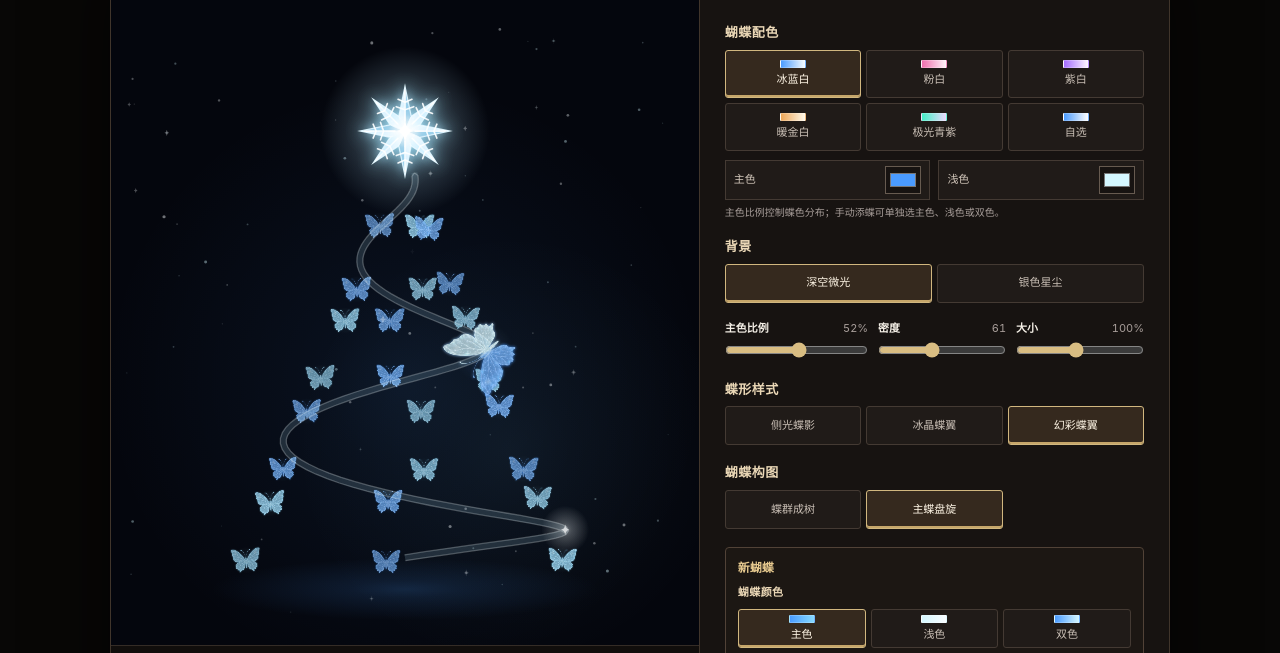
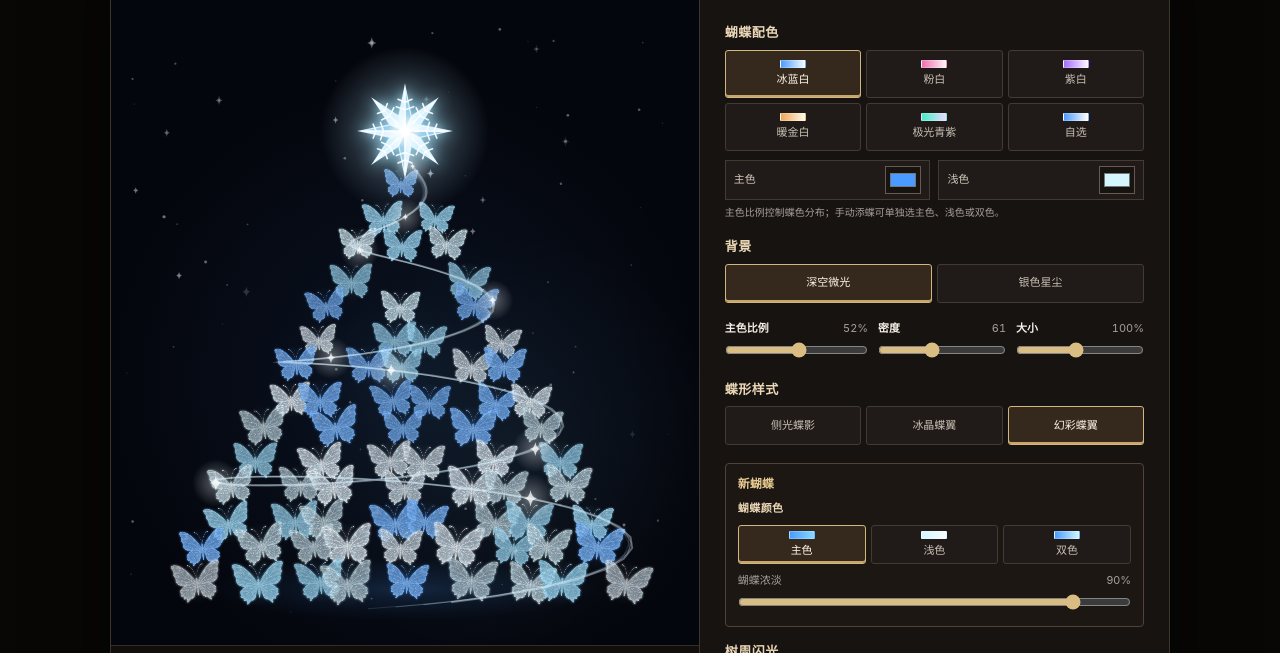
Before and after one commit to xiaoai1990/merry-little-tree, a plain HTML site: page butterfly-demo/index.html in a window 1280 px wide. Shown: the part 95-748 px from the top of the page. Drawn offline with Linux system fonts and the light colour scheme; animation ran at ten frames a second.

Commit message:
Restore butterfly tree composition

```diff
--- a/butterfly-demo/index.html
+++ b/butterfly-demo/index.html
@@ -98,7 +98,6 @@ fieldset{margin-bottom:18px}legend{font-size:13px}.choices button{min-height:39p
 <label for="size">大小 <output id="size-out">100%</output><input id="size" type="range" min="65" max="140" value="100"></label>
 </div>
 <fieldset><legend>蝶形样式</legend><div class="choices three" id="styles"></div></fieldset>
-<fieldset><legend>蝴蝶构图</legend><div class="choices three" id="arrangements"></div></fieldset>
 <div class="butterfly-tools">
 <div class="tool-heading"><p id="tool-title" class="tool-title">新蝴蝶</p><button id="deselect" type="button" hidden>取消选择</button></div>
 <fieldset id="single-style" hidden><legend>当前蝶形</legend><div class="choices three" id="single-styles"></div></fieldset>
--- a/butterfly-demo/tree.js
+++ b/butterfly-demo/tree.js
@@ -15,7 +15,6 @@ const customPalette = { name: '自选', rich: ['#4a9bff', '#80c7ff'], pale: ['#d
 const allPalettes = palettes.concat(customPalette);
 const customPaletteIndex = palettes.length;
 const styles = ['侧光蝶影', '冰晶蝶翼', '幻彩蝶翼'];
-const arrangementNames = ['蝶群成树', '主蝶盘旋'];
 const butterflyColors = ['主色', '浅色', '双色'];
 const effectNames = ['星尘', '光斑', '流光', '极光'];
 const topperNames = ['金辉五角', '冰晶八芒', '银雪星芒'];
@@ -31,19 +30,16 @@ let backgroundStyle = 0;
 let effect = 2;
 let topper = 2;
 let butterflyStyle = 2;
-let arrangement = 1;
 let newColor = 0;
 let newOpacity = .90;
 let lit = false;
 let selected = null;
 let gesture = null;
 let ornaments = [];
-let spiralAccents = [];
 let sprites = [];
 let frame = 0;
 let lastFrame = 0;
 let phase = 0;
-let heroEpoch = performance.now() / 1000;
 let resolution = 1;
 const stardustGif = new Image();
 stardustGif.onload = function () {
@@ -293,7 +289,6 @@ function regenerate(seed) {
   const top = 124;
   const rowGap = 20;
   ornaments = [];
-  spiralAccents = [];
   selected = null;
   rows.forEach(function (count, row) {
     const half = 8 + row * 10.35;
@@ -303,7 +298,7 @@ function regenerate(seed) {
       const pairIndex = Math.min(column, count - 1 - column);
       const pairRandom = rng((seed + row * 7919 + pairIndex * 104729) >>> 0);
       const side = Math.sign(offset);
-      const size = 18.2 + random() * 1.8;
+      const size = 16.5 + row * .42 + (Math.round(centerDistance) % 3) * 1.05 + random() * 3.3;
       const yOffset = (row % 2 ? 2.2 : -1.2) + (random() - .5) * 2.6;
       const angle = side * (.035 + random() * .15) + (random() - .5) * .10;
       const rowShift = row % 2 ? 3 : -2;
@@ -315,24 +310,6 @@ function regenerate(seed) {
       ornaments.push(b);
     }
   });
-  // A tidy, evenly sized supporting constellation for the ascending hero.
-  const accentRows = 12;
-  for (let row = 0; row < accentRows; row++) {
-    const y = 150 + row * 20.2;
-    const reach = 15 + row * 8.1;
-    [-1, 0, 1].forEach(function (side, column) {
-      const pairRandom = rng((seed + 0x5f3759df + row * 7919 + column * 104729) >>> 0);
-      const middleOffset = row % 2 ? -11 : 11;
-      const x = side === 0 ? center + middleOffset : center + side * reach;
-      const b = butterfly(x + (random() - .5) * 3.2,
-        y + (random() - .5) * 4.5, 14.1 + random() * 1.1, pairRandom, row, column,
-        side * (.025 + random() * .065), side);
-      b.tone = (row + column * .5) % 1;
-      b.color = (row + column) % 2;
-      spiralAccents.push(b);
-    });
-  }
-  heroEpoch = performance.now() / 1000;
 }
 
 function spreadRow(items, target) {
@@ -352,19 +329,6 @@ function spreadRow(items, target) {
 
 function activeButterflies() {
   const density = Number($('density').value) / 108;
-  if (arrangement === 1) {
-    const active = new Set(ornaments.filter(b => !b.deleted && b.pinned && b.row === undefined));
-    const rows = new Map();
-    spiralAccents.forEach(b => {
-      if (b.deleted || b.pinned) { if (!b.deleted) active.add(b); return; }
-      if (!rows.has(b.row)) rows.set(b.row, []);
-      rows.get(b.row).push(b);
-    });
-    const orderedRows = Array.from(rows.entries()).sort((a, b) => a[0] - b[0]);
-    const pickedRows = spreadRow(orderedRows, Math.max(1, Math.round(orderedRows.length * density)));
-    pickedRows.forEach(entry => entry[1].forEach(b => active.add(b)));
-    return spiralAccents.concat(ornaments).filter(b => !b.deleted && active.has(b));
-  }
   const rows = new Map();
   const active = new Set(ornaments.filter(b => !b.deleted && b.pinned));
   ornaments.forEach(function (b) {
@@ -381,28 +345,6 @@ function activeButterflies() {
 }
 
 function butterflySize(b) { return b.size * Number($('size').value) / 100; }
-
-function heroPoint(progress) {
-  const t = clamp(progress, 0, 1);
-  const angle = t * Math.PI * 4.35 - Math.PI / 2;
-  const radius = 7 + (1 - t) * 112;
-  return { x: center + Math.cos(angle) * radius, y: 382 - t * 267 + Math.sin(angle) * radius * .10 };
-}
-
-function heroProgress(time) {
-  if (reducedMotion.matches) return .56;
-  return ((time - heroEpoch) / 9.2 % 1 + 1) % 1;
-}
-
-function paintHero(g, time) {
-  if (arrangement !== 1) return;
-  const t = heroProgress(time);
-  const p = heroPoint(t);
-  const next = heroPoint(Math.min(1, t + .004));
-  const b = { x:p.x, y:p.y, size:34.5, angle:Math.atan2(next.y-p.y, next.x-p.x)-Math.PI/2,
-    tone:.12, color:0, mirror:1, opacity:.98, customColor:2 };
-  paintButterfly(g, b);
-}
 
 function paintButterfly(g, b) {
   const rich = b.tone < Number($('rich').value) / 100;
@@ -584,7 +526,6 @@ function paintBase(g, includeSelection) {
   background(g);
   const active = activeButterflies();
   active.forEach(b => paintButterfly(g, b));
-  paintHero(g, phase);
   drawTopper(g);
   if (lit) heading(g);
   if (includeSelection && selected) {
@@ -620,36 +561,6 @@ function paintEffects(g, time) {
     return;
   }
   if (effect === 2) {
-    if (arrangement === 1) {
-      g.save();
-      for (let strand = 0; strand < 3; strand++) {
-        g.beginPath();
-        g.strokeStyle = alpha(strand === 1 ? colors.accent : colors.pale[1], strength * (strand === 1 ? .19 : .34));
-        g.lineWidth = strand === 1 ? 4 : .85;
-        for (let i = 0; i <= 120; i++) {
-          const t = i / 120;
-          const p = heroPoint(t);
-          const tangent = heroPoint(Math.min(1, t + .003));
-          const dx = tangent.x - p.x, dy = tangent.y - p.y;
-          const length = Math.hypot(dx,dy) || 1;
-          const offset = strand === 0 ? -2 : strand === 2 ? 2 : 0;
-          const x = p.x + (-dy / length) * offset;
-          const y = p.y + (dx / length) * offset;
-          if (i === 0) g.moveTo(x,y); else g.lineTo(x,y);
-        }
-        g.stroke();
-      }
-      const t = (heroProgress(time) + .57) % 1;
-      const glint = heroPoint(t);
-      halo(g, glint.x, glint.y, 16, colors.pale[1], .54 * strength);
-      sparkle(g, glint.x, glint.y, 3.5, '#ffffff', .94 * strength);
-      g.restore();
-      for (let i = 0; i < 13; i++) {
-        const p = stardust[i * 7];
-        sparkle(g, p.x, p.y, 1.5 + p.r * 1.5, colors.pale[1], (.24 + .2 * Math.sin(p.phase + time)) * strength);
-      }
-      return;
-    }
     for (let strand = 0; strand < 4; strand++) {
       g.beginPath();
       g.strokeStyle = alpha(strand === 0 ? colors.pale[1] : colors.accent,
@@ -715,11 +626,10 @@ function redrawEffects() {
 function animate(now) {
   frame = 0;
   const animateBackground = backgroundStyle === 1 && stardustGif.complete && stardustGif.naturalWidth;
-  const animateHero = arrangement === 1;
-  if ((!lit && !animateBackground && !animateHero) || reducedMotion.matches || document.hidden) return;
+  if ((!lit && !animateBackground) || reducedMotion.matches || document.hidden) return;
   if (now - lastFrame > 32) {
     phase = now / 1000;
-    if (animateBackground || animateHero) paintBase(ctx, true);
+    if (animateBackground) paintBase(ctx, true);
     redrawEffects();
     lastFrame = now;
   }
@@ -730,7 +640,7 @@ function syncAnimation() {
   if (frame) cancelAnimationFrame(frame);
   frame = 0;
   const animateBackground = backgroundStyle === 1 && stardustGif.complete && stardustGif.naturalWidth;
-  if ((lit || animateBackground || arrangement === 1) && !reducedMotion.matches && !document.hidden) frame = requestAnimationFrame(animate);
+  if ((lit || animateBackground) && !reducedMotion.matches && !document.hidden) frame = requestAnimationFrame(animate);
 }
 
 function resize() {
@@ -991,12 +901,6 @@ choices('styles', styles, butterflyStyle, index => {
   butterflyStyle = index;
   syncButterflyTools();
 });
-choices('arrangements', arrangementNames, arrangement, index => {
-  arrangement = index;
-  heroEpoch = performance.now() / 1000;
-  syncAnimation();
-  updateHint(index === 1 ? '主蝶沿螺旋轨迹上升 · 小蝶可拖动调整' : '拖动蝴蝶调整位置 · 点空白添加');
-});
 choices('single-styles', styles, butterflyStyle, index => {
   if (!selected) return;
   selected.customStyle = index;
```
